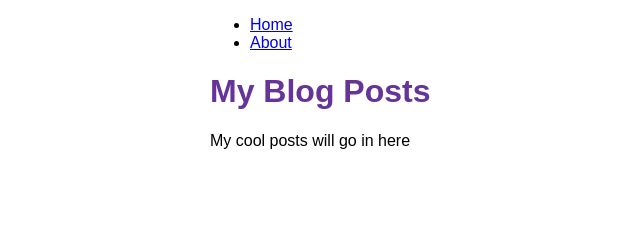
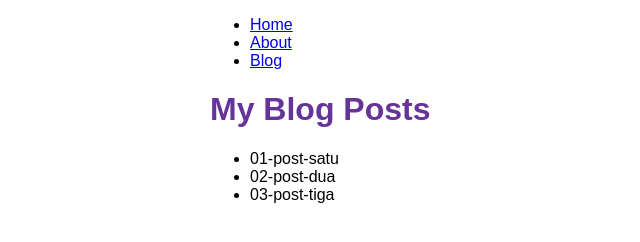
Before and after one commit to elfaro1453/elfaro1453.github.io, a Gatsby site: page /blog in a window 1280 px wide. Shown: the whole page, without its empty margins (180-820 px from the left). Built offline with nearby package versions, Linux system fonts and the light colour scheme; Gatsby itself is replaced by a stand-in of ours.

Commit message:
add support for mdx

```diff
--- a/gatsby-config.js
+++ b/gatsby-config.js
@@ -39,5 +39,13 @@ module.exports = {
       },
       __key: "pages",
     },
+    {
+      resolve: "gatsby-source-filesystem",
+      options: {
+        name: "blog",
+        path: "./blog/",
+      },
+      __key: "blog",
+    },
   ],
 };
--- a/src/components/layout.jsx
+++ b/src/components/layout.jsx
@@ -29,6 +29,7 @@ const Layout = (props) => {
         <ul className={navLinks}>
           <li className={navLinkItem}><Link to="/" className={navLinkText}>Home</Link></li>
           <li className={navLinkItem}><Link to="/about" className={navLinkText}>About</Link></li>
+          <li className={navLinkItem}><Link to="/blog" className={navLinkText}>Blog</Link></li>
         </ul>
       </nav>
       <main>
--- a/src/pages/blog.jsx
+++ b/src/pages/blog.jsx
@@ -1,12 +1,29 @@
 import * as React from 'react'
+import { graphql } from 'gatsby'
 import Layout from '../components/layout'
-
-const BlogPage = () => {
+const BlogPage = ({ data }) => {
   return (
     <Layout title="My Blog Posts">
-      <p>My cool posts will go in here</p>
+      <ul>
+      {
+        data.allFile.nodes.map(node => (
+          <li key={node.name}>
+            {node.name}
+          </li>
+        ))
+      }
+      </ul>
     </Layout>
   )
 }
-
+export const query = graphql`
+  query {
+    allFile(filter: {extension: {eq: "mdx"}}) {
+      nodes {
+        name
+        extension
+      }
+    }
+  }
+`
 export default BlogPage
```
Also changed, not shown: blog/01-post-satu.mdx (added), blog/02-post-dua.mdx (added), blog/03-post-tiga.mdx (added).
